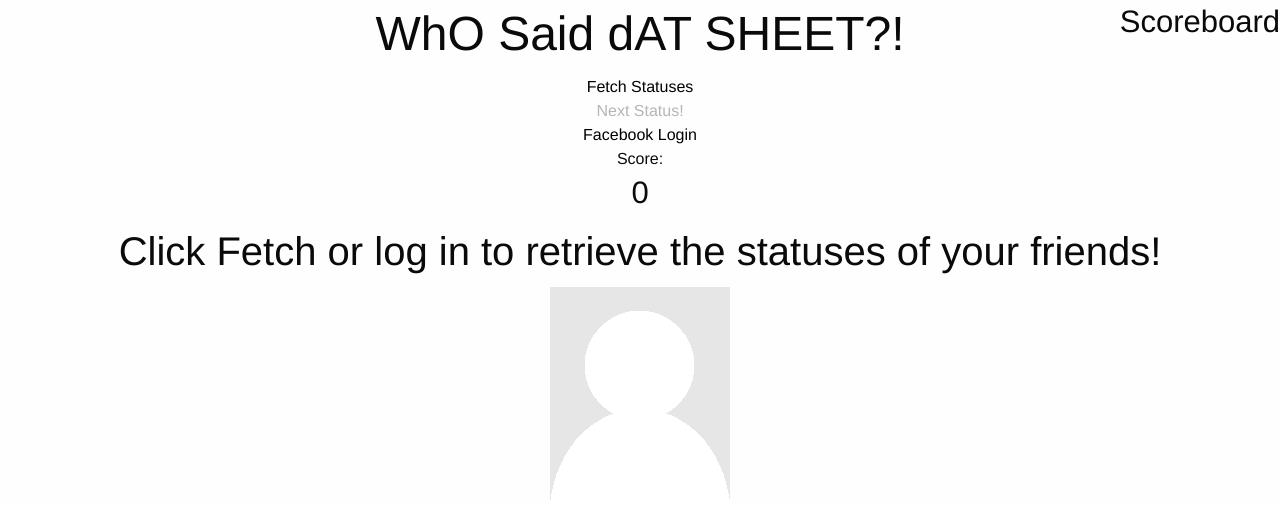
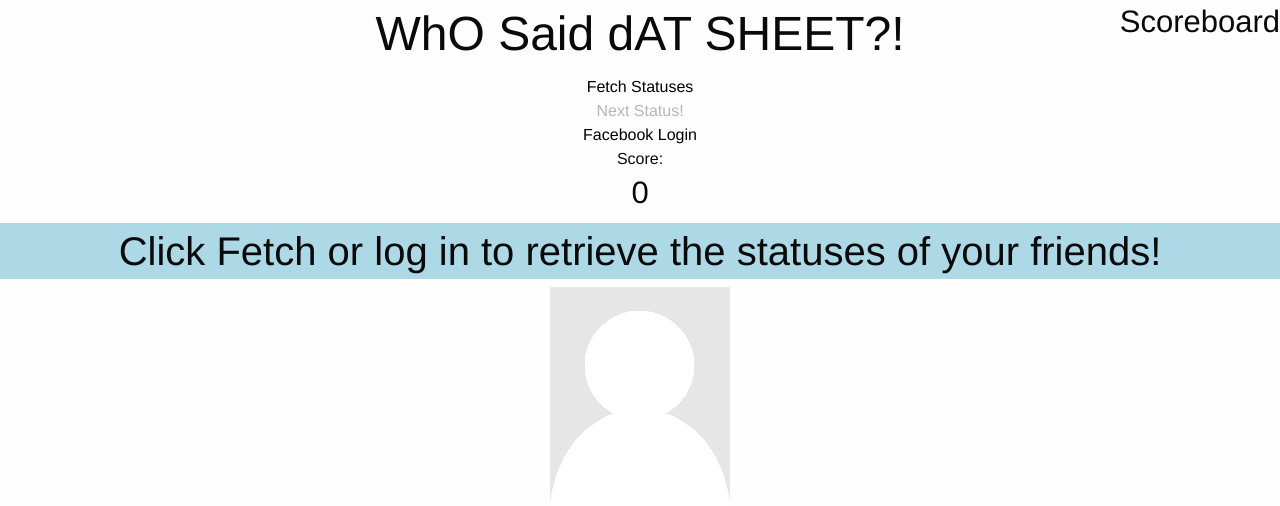
Before and after one commit to andrewluchen/StatusQuiz, a Flask app: page / in a window 1280 px wide. Shown: the top 506 px of the page. Run offline with Flask 2, Linux system fonts and the light colour scheme; some libraries are stand-ins or nearby versions.

Commit message:
Change Status Box Color

```diff
--- a/templates/index.html
+++ b/templates/index.html
@@ -12,7 +12,7 @@
       <button id="next" onClick="updateText()" disabled>Next Status!</button>
       </div>
       <div class="large-3 columns">
-	  <button onClick="loginUser()">Facebook Login</button>
+	  <button onClick="loginUser()" >Facebook Login</button>
       </div><div class="large-2 columns"></div>
 
     </div>
@@ -21,7 +21,7 @@
     </div>
     <div class="row">
       <div class="panel large-10 columns">
-	      <h2 id="statusPost">Click Fetch or log in to retrieve the statuses of your friends!</h2>
+	      <h2 style="background-color:lightblue" id="statusPost">Click Fetch or log in to retrieve the statuses of your friends!</h2>
       </div>
     </div>
     <div class="row">
```
